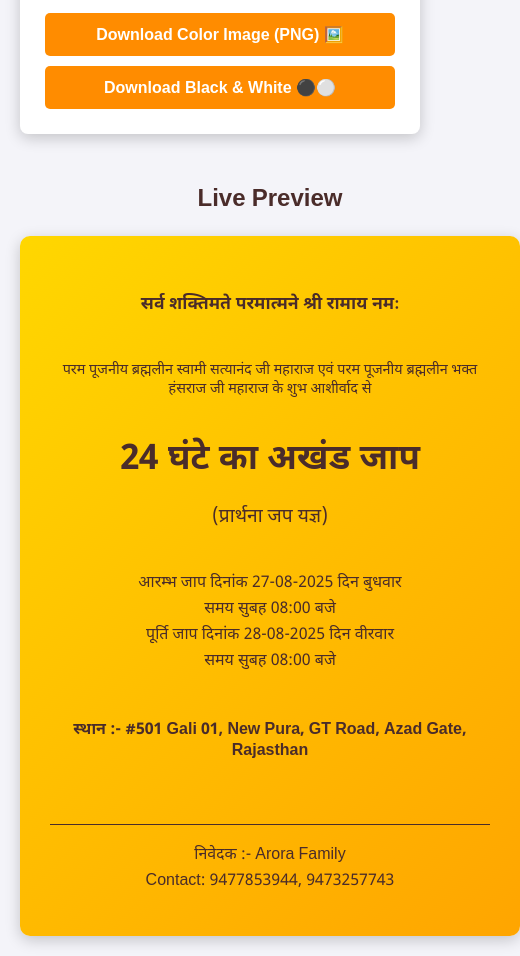
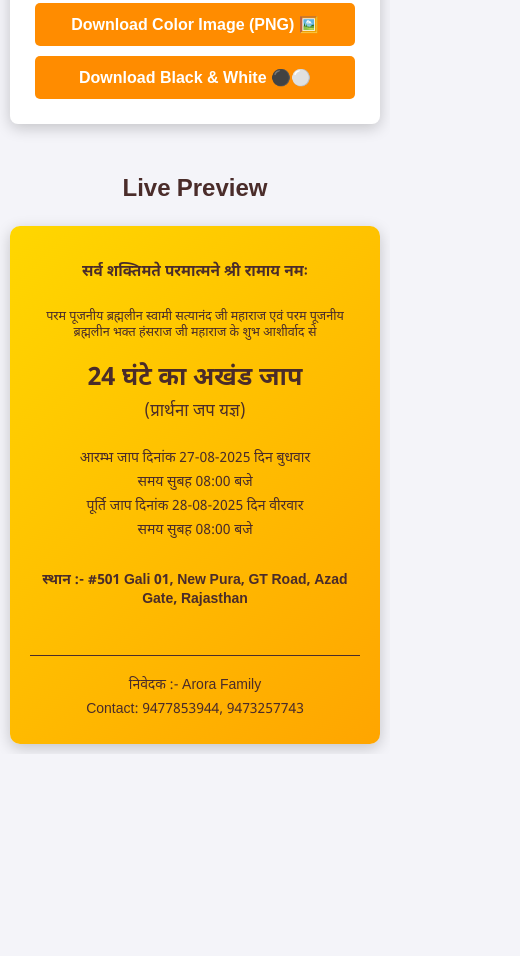
Before and after one commit to itsmecoder321/Satsang-card, a plain HTML site: page index.html in a window 390 px wide. Shown: the part 1109-2065 px from the top of the page, 520 px wide, since content can reach past the window. After the commit the page ends 1863 px from the top, so only its background shows below. Drawn offline with nearby package versions, Linux system fonts and the light colour scheme.

Commit message:
Update style.css

```diff
--- a/style.css
+++ b/style.css
@@ -64,16 +64,17 @@ body {
 .controls button:hover { background-color: #e67e00; }
 .preview-area {
     flex: 2;
-    min-width: 500px;
+    min-width: 300px; /* Adjusted for responsiveness */
     display: flex;
     flex-direction: column;
     align-items: center;
 }
 .preview-area h2 { color: var(--text-color); }
 
-/* --- Card Styling --- */
+/* --- Responsive Card Styling --- */
 #invitation-card {
-    width: 500px;
+    width: 100%; /* Fills container */
+    max-width: 500px; /* But doesn't get too big */
     aspect-ratio: 5 / 7;
     background: linear-gradient(135deg, var(--bg-start), var(--bg-end));
     padding: 30px;
@@ -98,7 +99,7 @@ body {
 .bw-export-prep {
     background: white !important;
     box-shadow: none !important;
-    border: 5px solid black !important; /* This line adds the border */
+    border: 5px solid black !important;
 }
 .bw-export-prep, .bw-export-prep * {
     color: black !important;
@@ -106,3 +107,27 @@ body {
 .bw-export-prep .footer {
     border-top: 1px solid black !important;
 }
+
+/* --- Media Queries for Responsiveness --- */
+@media (max-width: 900px) {
+    .container {
+        flex-direction: column;
+    }
+    .controls {
+        min-width: 100%;
+        box-sizing: border-box;
+    }
+}
+@media (max-width: 480px) {
+    body {
+        padding: 10px;
+    }
+    #invitation-card {
+        padding: 20px;
+        /* Adjust font sizes for very small screens */
+        font-size: 14px;
+    }
+    .event-title {
+        font-size: 1.8em;
+    }
+}
```
